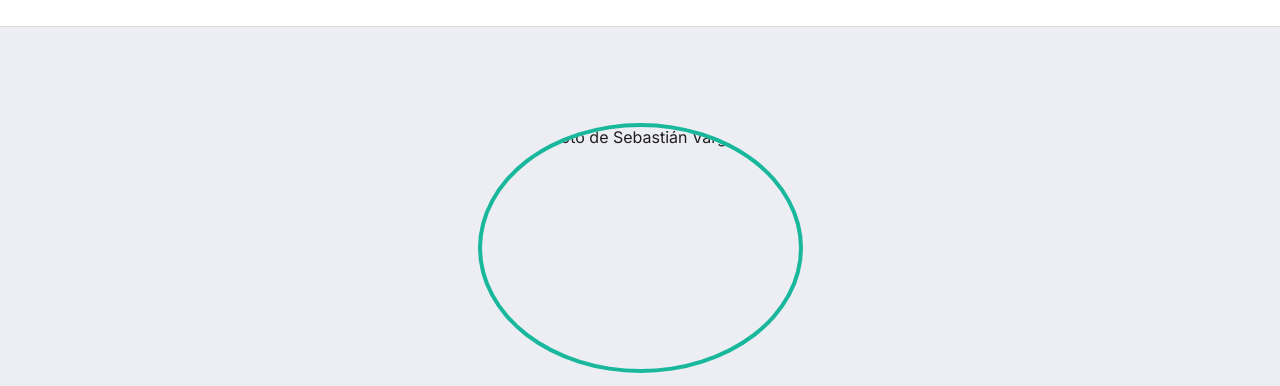
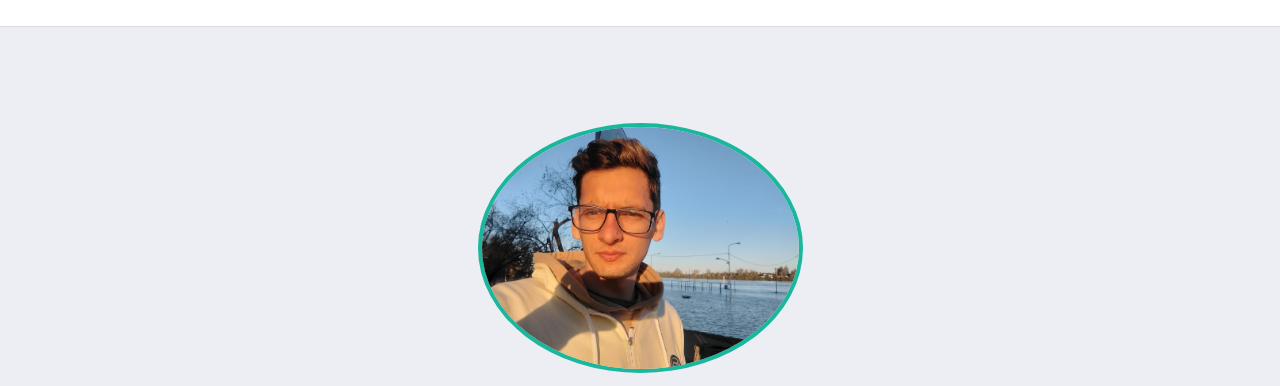
Before and after one commit to Sebastian-arg/prueba-portafolio, a plain HTML site: page index.html in a window 1280 px wide. Shown: the part 101-487 px from the top of the page. Drawn offline with Linux system fonts and the light colour scheme; the site is published under a folder, as on GitHub Pages, so addresses that start at the root find nothing.

Commit message:
Update index.html

```diff
--- a/index.html
+++ b/index.html
@@ -25,7 +25,7 @@
 
     <section id="inicio" class="inicio">
         <div class="container perfil">
-            <img src="/imagen.jpeg" alt="Foto de Sebastián Vargas" />
+            <img src="imagen.jpeg" alt="Foto de Sebastián Vargas" />
             <div class="texto">
                 <h2>Hola, soy Seba 👋</h2>
                 <p>Desarrollador en formación, me especializo en desarrollo web y bases de datos. Apasionado por la IA y
```
